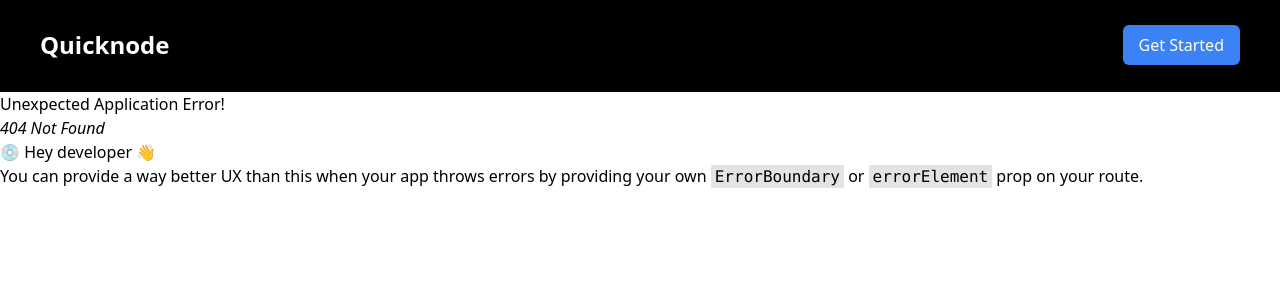
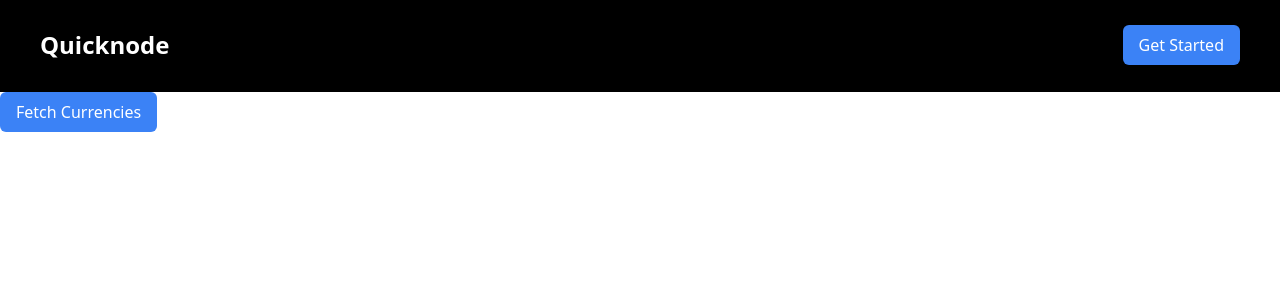
Before and after one commit to ayushsingh82/StreamSmart, a React (Vite) app: page /odos-pricing-currencies in a window 1280 px wide. Before the commit this address had no page. Shown: the top 300 px of the page. Built offline with nearby package versions, Linux system fonts and the light colour scheme.

Commit message:
odos currency

```diff
--- a/src/components/Navbar.jsx
+++ b/src/components/Navbar.jsx
@@ -36,7 +36,7 @@
                Streams
                 </a>
                 <a
-                href='/'
+                href='/odos-pricing-currencies'
                 className='block px-4 py-2 text-black hover:bg-gray-200'>
              Odos
               </a>
--- a/src/components/Odos/Pricing/PricingCurrencies.jsx
+++ b/src/components/Odos/Pricing/PricingCurrencies.jsx
@@ -1,9 +1,47 @@
-import React from 'react'
+import React, { useState } from 'react';
 
 const PricingCurrencies = () => {
+  const [currencies, setCurrencies] = useState([]);
+  const [loading, setLoading] = useState(false);
+
+  const fetchCurrencies = async () => {
+    setLoading(true);
+    try {
+      const response = await fetch('https://api.odos.xyz/pricing/currencies', {
+        headers: {
+          accept: 'application/json',
+        },
+      });
+      const data = await response.json();
+      setCurrencies(data.currencies);
+    } catch (error) {
+      console.error('Error fetching currencies:', error);
+    } finally {
+      setLoading(false);
+    }
+  };
+
   return (
-    <div>PricingCurrencies</div>
-  )
-}
+    <div>
+      <button
+        onClick={fetchCurrencies}
+        className="px-4 py-2 bg-blue-500 text-white rounded-md"
+        disabled={loading}
+      >
+        {loading ? 'Loading...' : 'Fetch Currencies'}
+      </button>
 
-export default PricingCurrencies
+      {currencies.length > 0 && (
+        <ul className="mt-4">
+          {currencies.map(currency => (
+            <li key={currency.id}>
+              {currency.name} ({currency.id})
+            </li>
+          ))}
+        </ul>
+      )}
+    </div>
+  );
+};
+
+export default PricingCurrencies;
--- a/src/components/Odos/Pricing/pricingLayout.jsx
+++ b/src/components/Odos/Pricing/pricingLayout.jsx
@@ -1,9 +1,9 @@
 import React from 'react'
 
-const pricingLayout = () => {
+const PricingLayout = () => {
   return (
-    <div>pricingLayout</div>
+    <div>PricingLayout</div>
   )
 }
 
-export default pricingLayout
+export default PricingLayout
--- a/src/main.jsx
+++ b/src/main.jsx
@@ -4,6 +4,7 @@
 import './index.css'
 import Home from './components/Home.jsx'
 import Navbar from './components/Navbar.jsx'
+import PricingCurrencies from './components/Odos/Pricing/PricingCurrencies.jsx'
 
 import {
   createBrowserRouter,
@@ -18,6 +19,7 @@
   createRoutesFromElements(
     <Route>
       <Route path="/" element={<Home />} />
+      <Route path='/odos-pricing-currencies' element={<PricingCurrencies/>}/>
     </Route>
   )
 );
```
